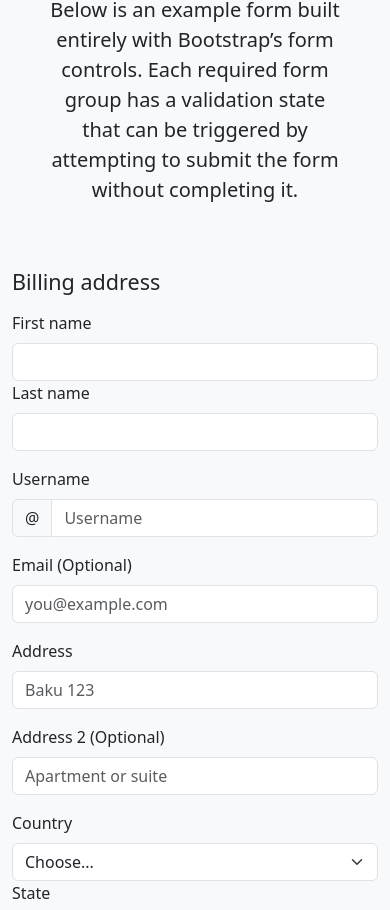
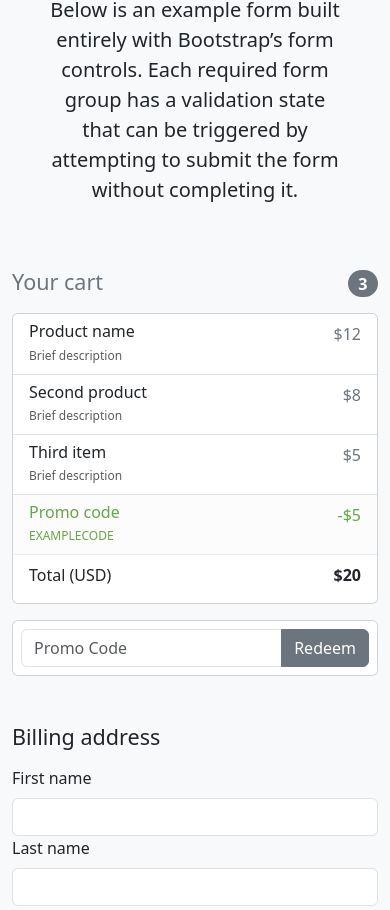
Before and after one commit to NijatS/BootstrapCheckout, a plain HTML site: page CheckoutForm/index.html in a window 390 px wide. Shown: the part 187-1097 px from the top of the page. Drawn offline with nearby package versions, Linux system fonts and the light colour scheme.

Commit message:
Res.Des. fixed

```diff
--- a/CheckoutForm/index.html
+++ b/CheckoutForm/index.html
@@ -36,7 +36,7 @@
         </div>
       </div>
       <div class="row">
-        <div class="col-sm-8">
+        <div class="col-md-8 order-2 order-md-1">
           <h4 class="mb-3">Billing address</h4>
           <div class="row mb-3" id="firstLastName">
             <div class="col-md-6">
@@ -177,7 +177,7 @@
             </button>
           </div>
         </div>
-        <div class="col-sm-4">
+        <div class="col-md-4 order-1 order-md-2 mb-5">
           <div id="header" class="d-flex justify-content-between mb-2">
             <h4 class="text-secondary">Your cart</h4>
             <h4>
```
